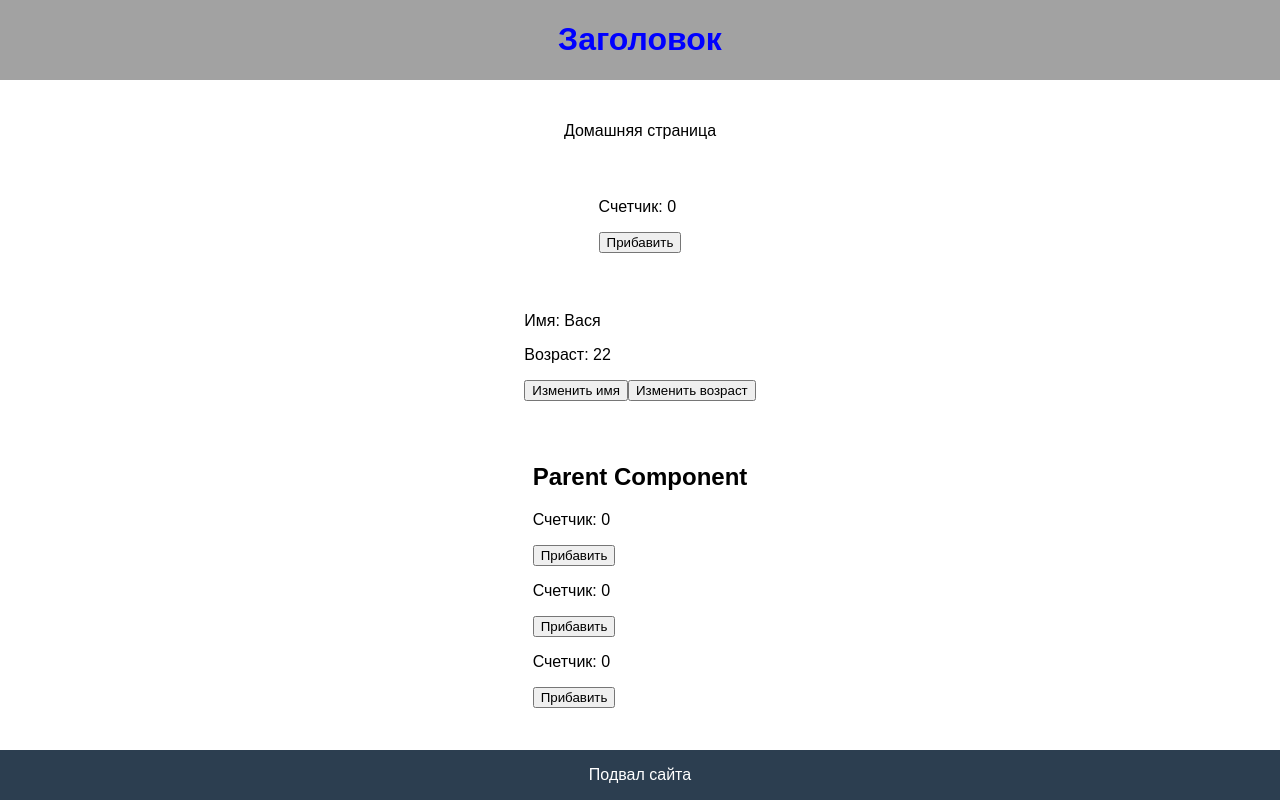
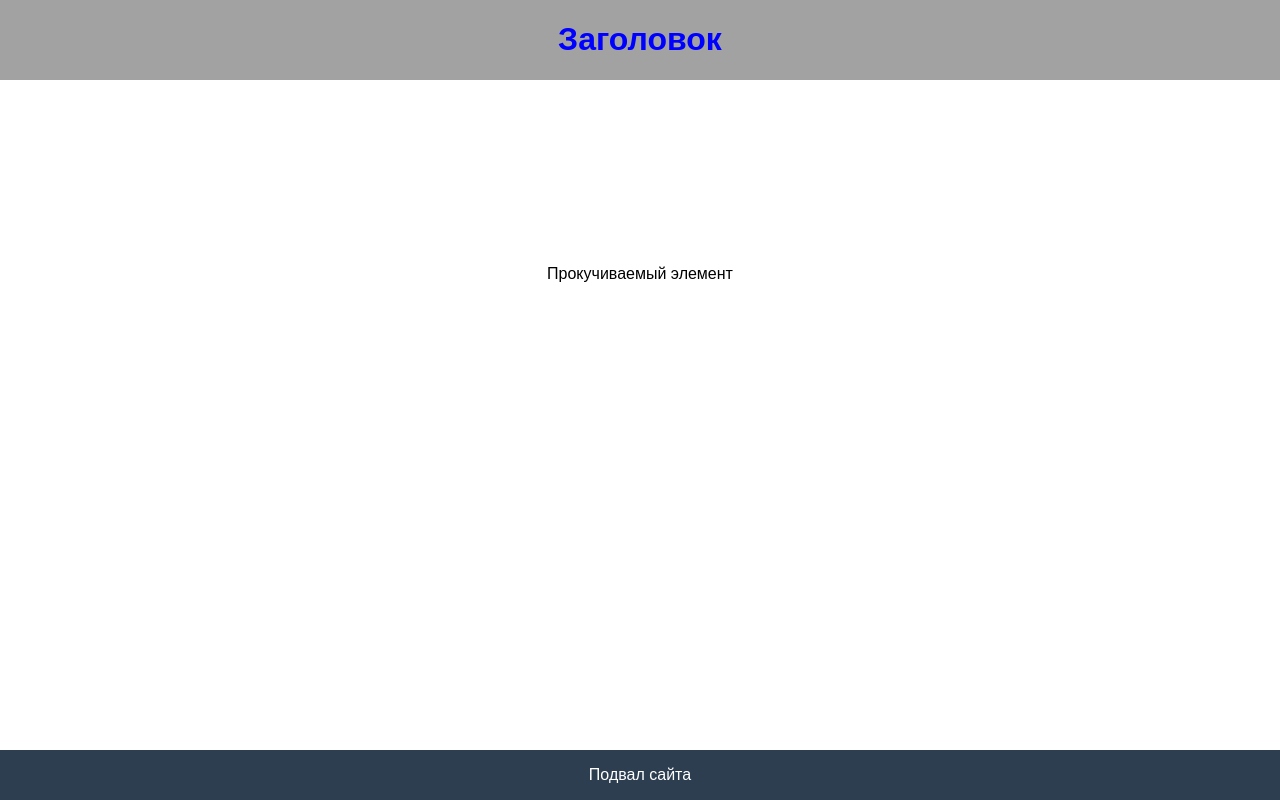
Before and after one commit to tusin777/my-app, a React (Vite) app: page / in a window 1280 px wide. Built offline with nearby package versions, Linux system fonts and the light colour scheme.

Commit message:
lesson 1.12

```diff
--- a/src/components/App/App.jsx
+++ b/src/components/App/App.jsx
@@ -1,20 +1,14 @@
 import Header from "../Header/Header";
 import HomePage from "../../pages/HomePage";
 import { Footer } from "../Footer/Footer";
-import Counter from "../Counter";
 
 import "./App.css";
-import UserProfile from "../UserProfile";
-import ParentComponent from "../ParentComponent";
 
 function App() {
   return (
     <main className="app">
       <Header />
       <HomePage />
-      <Counter />
-      <UserProfile />
-      <ParentComponent />
       <Footer />
     </main>
   );
--- a/src/components/ChildComponent.jsx
+++ /dev/null
@@ -1,28 +0,0 @@
-// import { Component } from "react";
-
-// export class ChildComponent extends Component {
-//   render() {
-//     const { count, onIncrement } = this.props;
-//     return (
-//       <div>
-//         <p>Счетчик: {count}</p>
-//         <button onClick={onIncrement}>Прибавить</button>
-//       </div>
-//     );
-//   }
-// }
-
-// export default ChildComponent;
-
-import React from "react";
-
-const ChildComponent = (props) => {
-  return (
-    <div>
-      <p>Счетчик: {props.count}</p>
-      <button onClick={props.onIncrement}>Прибавить</button>
-    </div>
-  );
-};
-
-export default ChildComponent;
--- a/src/components/Counter.jsx
+++ /dev/null
@@ -1,25 +0,0 @@
-import { Component } from "react";
-
-export default class Counter extends Component {
-  constructor(props) {
-    super(props);
-    this.state = {
-      count: 0,
-    };
-  }
-
-  increment = () => {
-    this.setState((prevState) => ({ count: prevState.count + 1 }));
-    this.setState((prevState) => ({ count: prevState.count + 1 }));
-    this.setState((prevState) => ({ count: prevState.count + 1 }));
-  };
-
-  render() {
-    return (
-      <div>
-        <p>Счетчик: {this.state.count}</p>
-        <button onClick={this.increment}>Прибавить</button>
-      </div>
-    );
-  }
-}
--- a/src/components/ParentComponent.jsx
+++ /dev/null
@@ -1,36 +0,0 @@
-import { Component } from "react";
-import ChildComponent from "./ChildComponent";
-
-export class ParentComponent extends Component {
-  constructor(props) {
-    super(props);
-    this.state = {
-      count: [0, 0, 0],
-    };
-  }
-
-  increment = (i) => {
-    this.setState((prevState) => {
-      const newCount = [...prevState.count];
-      newCount[i] += 1;
-      return { count: newCount };
-    });
-  };
-
-  render() {
-    return (
-      <div>
-        <h2>Parent Component</h2>
-        {this.state.count.map((count, index) => (
-          <ChildComponent
-            key={index}
-            count={count}
-            onIncrement={() => this.increment(index)}
-          />
-        ))}
-      </div>
-    );
-  }
-}
-
-export default ParentComponent;
--- a/src/components/UserProfile.jsx
+++ /dev/null
@@ -1,33 +0,0 @@
-import { Component } from "react";
-
-class UserProfile extends Component {
-  constructor(props) {
-    super(props);
-
-    this.state = {
-      name: "Вася",
-      age: 22,
-    };
-  }
-
-  updateName = () => {
-    this.setState({ name: "Маша" });
-  };
-
-  updateAge = () => {
-    this.setState({ age: this.state.age + 1 });
-  };
-
-  render() {
-    return (
-      <div>
-        <p>Имя: {this.state.name}</p>
-        <p>Возраст: {this.state.age}</p>
-        <button onClick={this.updateName}>Изменить имя</button>
-        <button onClick={this.updateAge}>Изменить возраст</button>
-      </div>
-    );
-  }
-}
-
-export default UserProfile;
--- a/src/pages/HomePage.jsx
+++ b/src/pages/HomePage.jsx
@@ -1,7 +1,15 @@
 import "./HomePage.css";
 
 function HomePage() {
-  return <div>Домашняя страница</div>;
+  const handleScroll = ({ target }) => {
+    console.log(`прокрутка ${target.scrollTop}`);
+  };
+
+  return (
+    <div onScroll={handleScroll} style={{ height: 300, overflow: "auto" }}>
+      <div style={{ height: 900 }}>Прокучиваемый элемент</div>
+    </div>
+  );
 }
 
 export default HomePage;
```
